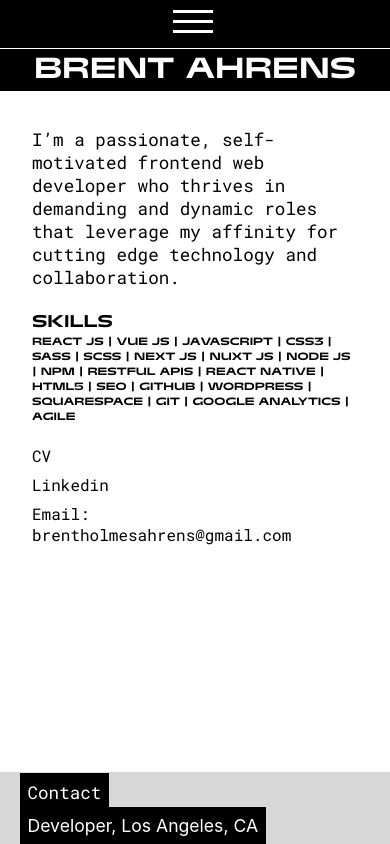
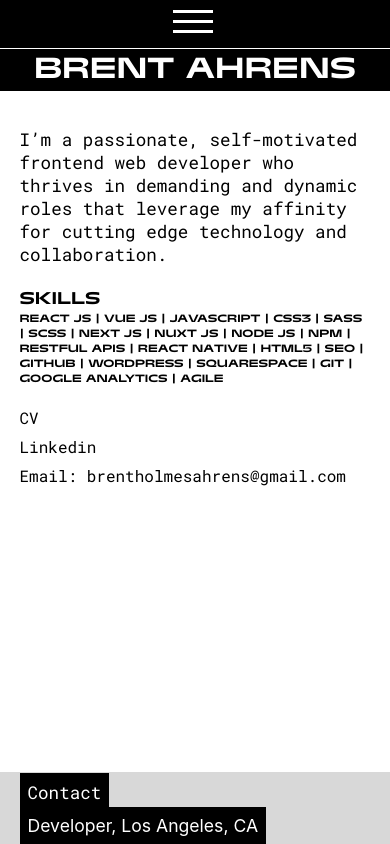
Before and after one commit to brentahrens1/brent-ahrens-new-portfolio, a React (Create React App) app: page /about in a window 390 px wide. Built offline with nearby package versions, Linux system fonts and the light colour scheme.

Commit message:
adjusts about width and mobile top margin

```diff
--- a/src/sass/_about.scss
+++ b/src/sass/_about.scss
@@ -1,12 +1,12 @@
 .about {
     width: 100%;
     height: 100%;
-    margin-top: 7rem;
+    margin-top: 8.5rem;
+    padding: 0 5%;
     display: flex;
     flex-direction: column;
 
     &__info {
-        padding: 3.5rem;
         padding-bottom: 1rem;
         background: #fff;
         font-size: 2.3rem;
@@ -24,7 +24,6 @@
 
     &__contact {
         color: #000;
-        padding: 3.5rem;
         padding-top: 0rem;
 
         p {
@@ -51,12 +50,11 @@
 
 @media (max-width: 550px) {
     .about {
-        margin-top: 6rem;
+        margin-top: 8rem;
     }
 
     .about__info {
         font-size: 1.1rem;
-        padding: 2rem;
         padding-bottom: 0;
         overflow-y: scroll;
 
@@ -66,7 +64,6 @@
     }
 
     .about__contact {
-        padding: 2rem;
         padding-top: 0;
 
         p {
@@ -78,7 +75,6 @@
 @media (min-width: 1500px) {
     .about__info {
         font-size: 2.9rem;
-        padding: 2rem;
 
         h5 {
             font-size: 1.5rem;
@@ -86,7 +82,6 @@
     }
 
     .about__contact {
-        padding: 2rem;
 
         p {
             font-size: 1.8rem;
```
